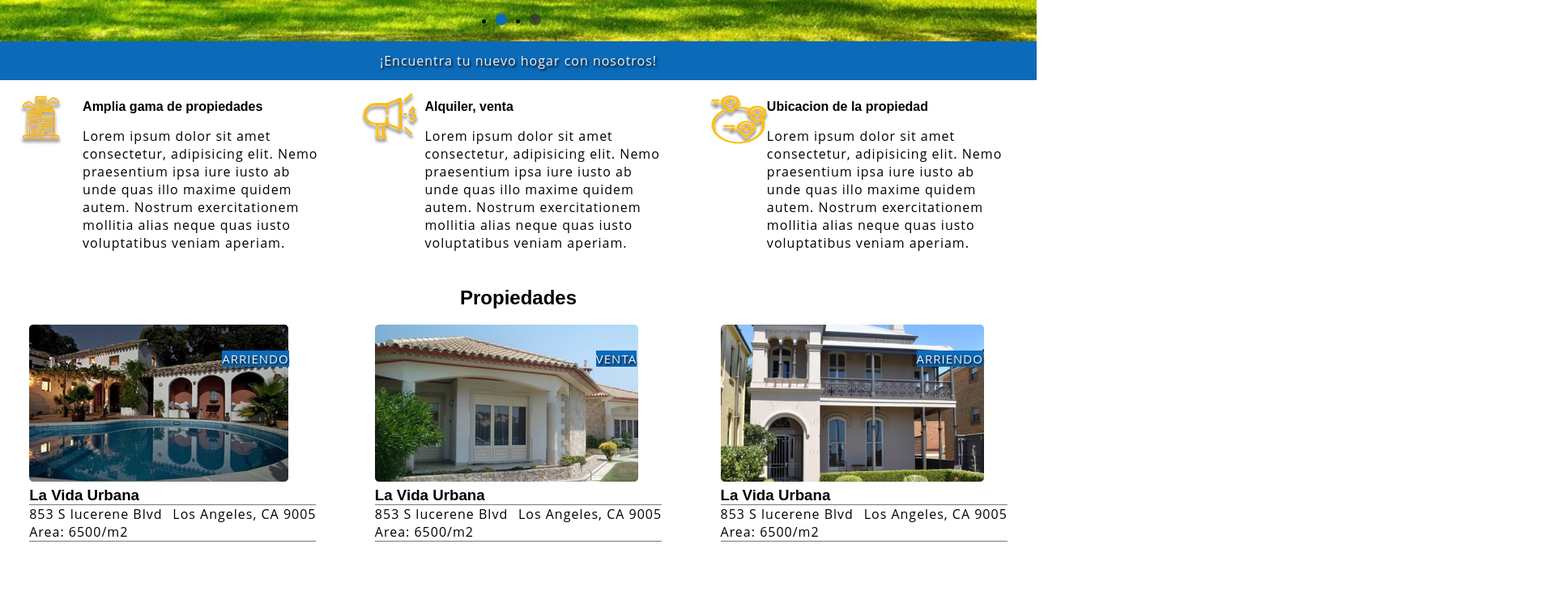
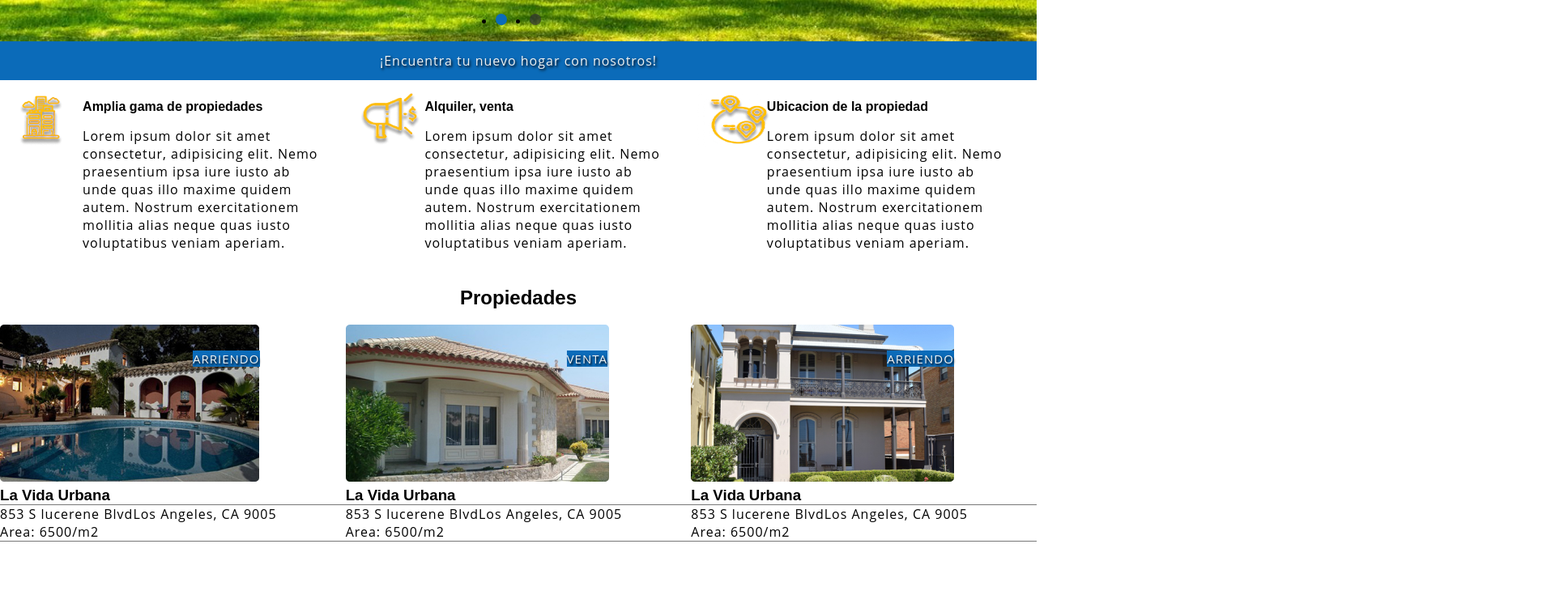
Before and after one commit to Fran2325/VentureGroupInternational, a plain HTML site: page index.html in a window 1280 px wide. Shown: the part 577-1312 px from the top of the page at 81% size, 1920 px wide, since content can reach past the window. Drawn offline with Linux system fonts and the light colour scheme.

Commit message:
Cuadro de arriendos y ventas de propiedades

```diff
--- a/style.css
+++ b/style.css
@@ -280,21 +280,21 @@ nav{
 
 }
 .propiedadesGrid2 .img{
-    width: 340%;
+    width: 100%;
     height:200px;
     background-image: url(./imagenes/g1.png);
     background-repeat: no-repeat, repeat;
 }
 .propiedadesGrid3 .img{
-    width: 340%;
+    width: 100%;
     height:200px;
     background-image: url(./imagenes/g5.png);
     background-repeat: no-repeat, repeat;
 }
 .propiedadesGrid4 .img{
-    width: 340%;
+    width: 100%;
     height:200px;
-    position: center;
+    display: flex;
     background-image: url(./imagenes/g6.png);
     background-repeat: no-repeat, repeat;
 }
@@ -318,8 +318,9 @@ nav{
 
 }
 .propiedades .direccion{
-    display: grid;
-    grid-template-columns: repeat(2,1fr);
+    display: flex;
+    flex-wrap: wrap;
+    align-items: flex-end;
     border-top: 1px solid var(--color29);
     border-bottom: 1px solid var(--color29);
 }
```
